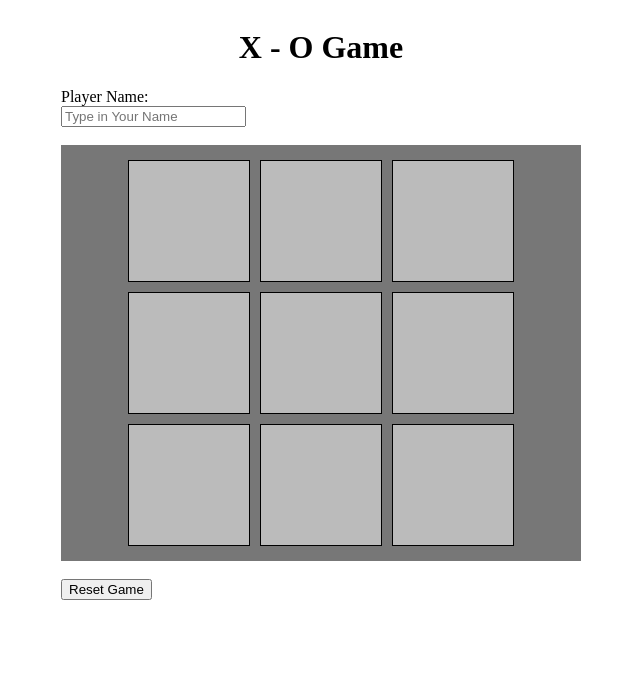
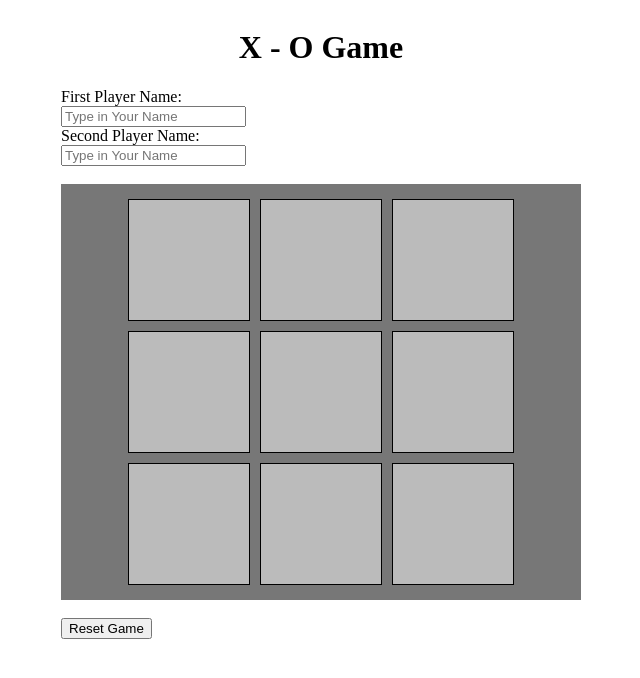
Before and after one commit to TarekMostafa404/xo-game, an Angular app: page / in a window 1280 px wide. Shown: the top 678 px of the page, without its empty margins (319-959 px from the left). Built offline with nearby package versions, Linux system fonts and the light colour scheme.

Commit message:
adding players names

```diff
--- a/src/app/app.component.html
+++ b/src/app/app.component.html
@@ -4,12 +4,21 @@
   </header>
 
   <div>
-    <label for="name">Player Name:</label><br />
+    <label for="name">First Player Name:</label><br />
     <input
       type="text"
       placeholder="Type in Your Name"
       name="player"
-      [(ngModel)]="playerName"
+      [(ngModel)]="player_X"
+    />
+  </div>
+  <div>
+    <label for="name">Second Player Name:</label><br />
+    <input
+      type="text"
+      placeholder="Type in Your Name"
+      name="player"
+      [(ngModel)]="player_O"
     />
   </div>
   <br />
--- a/src/app/app.component.ts
+++ b/src/app/app.component.ts
@@ -9,7 +9,8 @@ export class AppComponent {
   user = '';
   boxesValue: string[] = new Array(9);
   isGameOver = false;
-  playerName = '';
+  player_X = '';
+  player_O = '';
 
   printValue(index: number) {
     if (this.boxesValue[index]) return;
@@ -45,8 +46,8 @@ export class AppComponent {
       ) {
         this.isGameOver = true;
 
-        this.playerName
-          ? alert(`Game over! ${this.playerName.toUpperCase()} Won The Game`)
+        this.player_X
+          ? alert(`Game over! ${this.player_X.toUpperCase()} Won The Game`)
           : alert(`Game over! ${this.user} Won The Game`);
         break;
       } else if (
@@ -55,8 +56,8 @@ export class AppComponent {
         this.boxesValue[winner[2]] === 'O'
       ) {
         this.isGameOver = true;
-        this.playerName
-          ? alert(`Game over! ${this.playerName.toUpperCase()} Won The Game`)
+        this.player_O
+          ? alert(`Game over! ${this.player_O.toUpperCase()} Won The Game`)
           : alert(`Game over! ${this.user} Won The Game`);
         break;
       }
@@ -67,6 +68,7 @@ export class AppComponent {
     this.boxesValue = new Array(9);
     this.isGameOver = false;
     this.user = '';
-    this.playerName = '';
+    this.player_X = '';
+    this.player_O = '';
   }
 }
```
